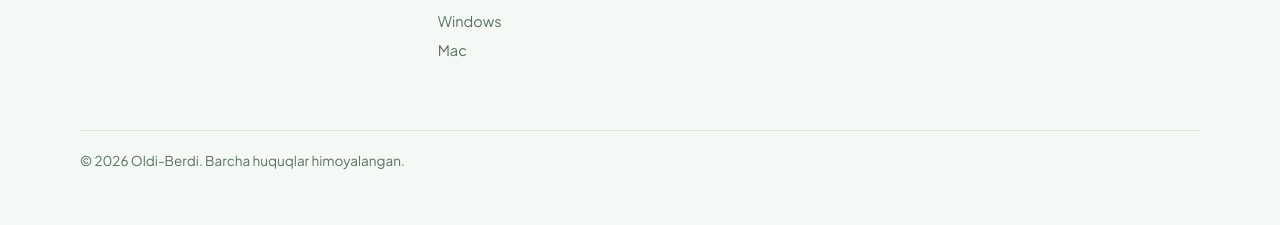
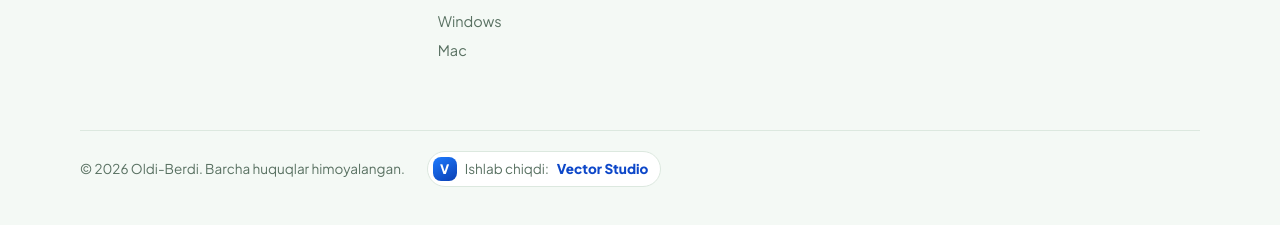
Before and after one commit to xusniddin-del/oldiberdi-sayt, a plain HTML site: page index.html in a window 1280 px wide. Shown: the part 7704-7929 px from the top of the page. Drawn offline with Linux system fonts and the light colour scheme.

Commit message:
Futer: Ishlab chiqdi — Vector Studio (vectorstudiya.uz)
Co-Authored-By: Claude Opus 5.5 <noreply@anthropic.com>
Claude-Session: https://claude.ai/code/session_01K59q45trC9kwngHFnrC4m2

```diff
--- a/index.html
+++ b/index.html
@@ -220,7 +220,11 @@ footer .wrap{display:grid;grid-template-columns:1.4fr 1fr 1fr 1fr;gap:30px}
 footer h4{color:var(--fg);font-size:14px;font-weight:800;margin-bottom:12px}
 footer a{display:block;padding:3px 0}
 footer a:hover{color:var(--brand)}
-.copy{border-top:1px solid var(--line);margin-top:36px;padding-top:20px;grid-column:1/-1;font-size:13.5px}
+.copy{border-top:1px solid var(--line);margin-top:36px;padding-top:20px;grid-column:1/-1;font-size:13.5px;display:flex;flex-wrap:wrap;align-items:center;gap:10px 22px}
+.studio{display:inline-flex!important;align-items:center;gap:8px;padding:5px 12px 5px 5px!important;border:1px solid var(--line);border-radius:999px;background:var(--surface);color:var(--muted);transition:border-color .2s,color .2s}
+.studio:hover{border-color:#1565ff;color:var(--fg)!important}
+.studio b{color:#0d47c9;font-weight:800}
+.vs-ic{width:24px;height:24px;border-radius:8px;background:linear-gradient(150deg,#1e7bff,#0b3fb3);color:#fff;display:grid;place-items:center;font-weight:800;font-size:13px}
 
 /* modal */
 .mbg{position:fixed;inset:0;background:rgba(5,20,11,.55);z-index:50;display:none;align-items:center;justify-content:center;padding:20px}
@@ -448,7 +452,7 @@ footer a:hover{color:var(--brand)}
   <div><h4>Ilova</h4><a data-link="app">Brauzerda ochish</a><a data-link="apk">Android</a><a href="#" data-modal="ios">iPhone</a><a href="#" data-modal="win">Windows</a><a href="#" data-modal="mac">Mac</a></div>
   <div><h4>Sayt</h4><a href="#imkoniyatlar">Imkoniyatlar</a><a href="#narxlar">Narxlar</a><a href="#savollar">Savollar</a></div>
   <div><h4>Aloqa</h4><a data-link="bot">Telegram bot</a><a data-link="dev">Dasturchiga yozish</a><a data-link="tel" id="tel-l"></a></div>
-  <div class="copy">© <span id="yr">2026</span> Oldi-Berdi. Barcha huquqlar himoyalangan.</div>
+  <div class="copy"><span>© <span id="yr">2026</span> Oldi-Berdi. Barcha huquqlar himoyalangan.</span><a class="studio" href="https://vectorstudiya.uz" target="_blank" rel="noopener"><span class="vs-ic">V</span>Ishlab chiqdi: <b>Vector Studio</b></a></div>
  </div>
 </footer>
 
```
